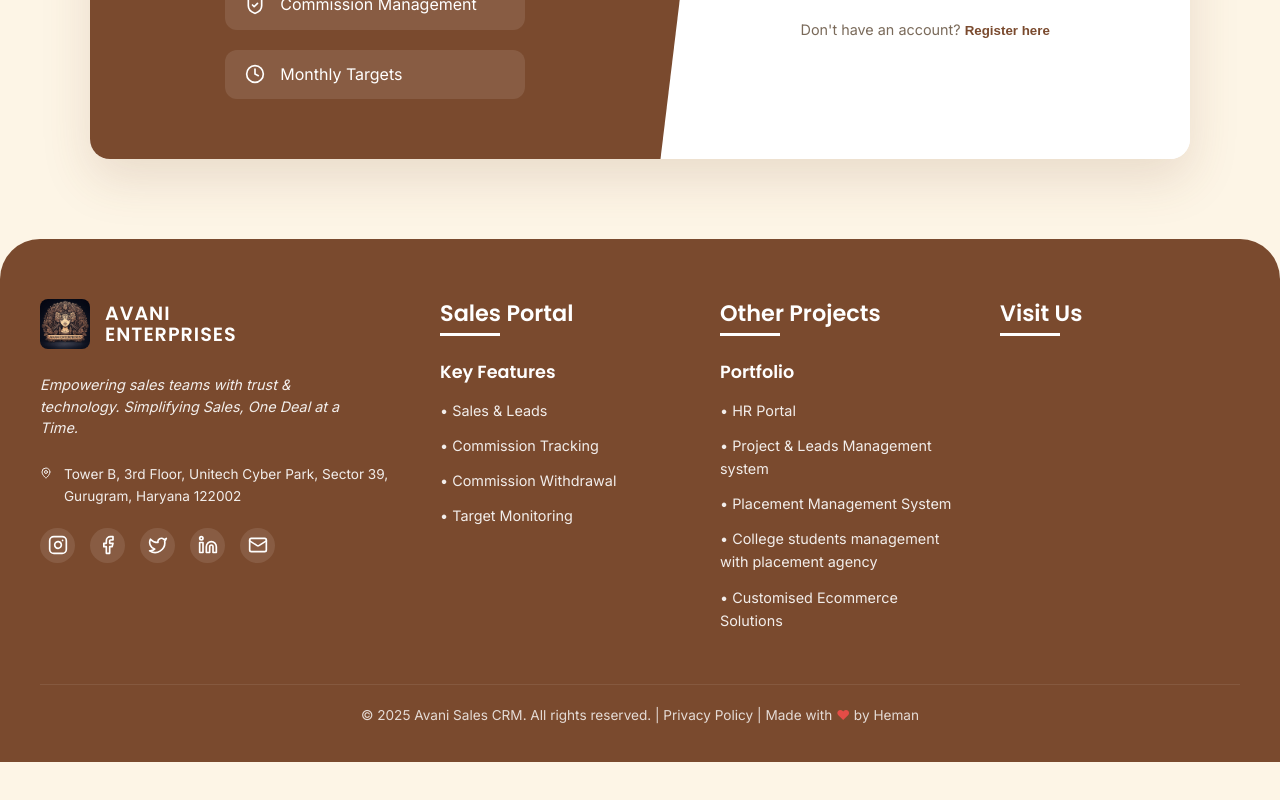
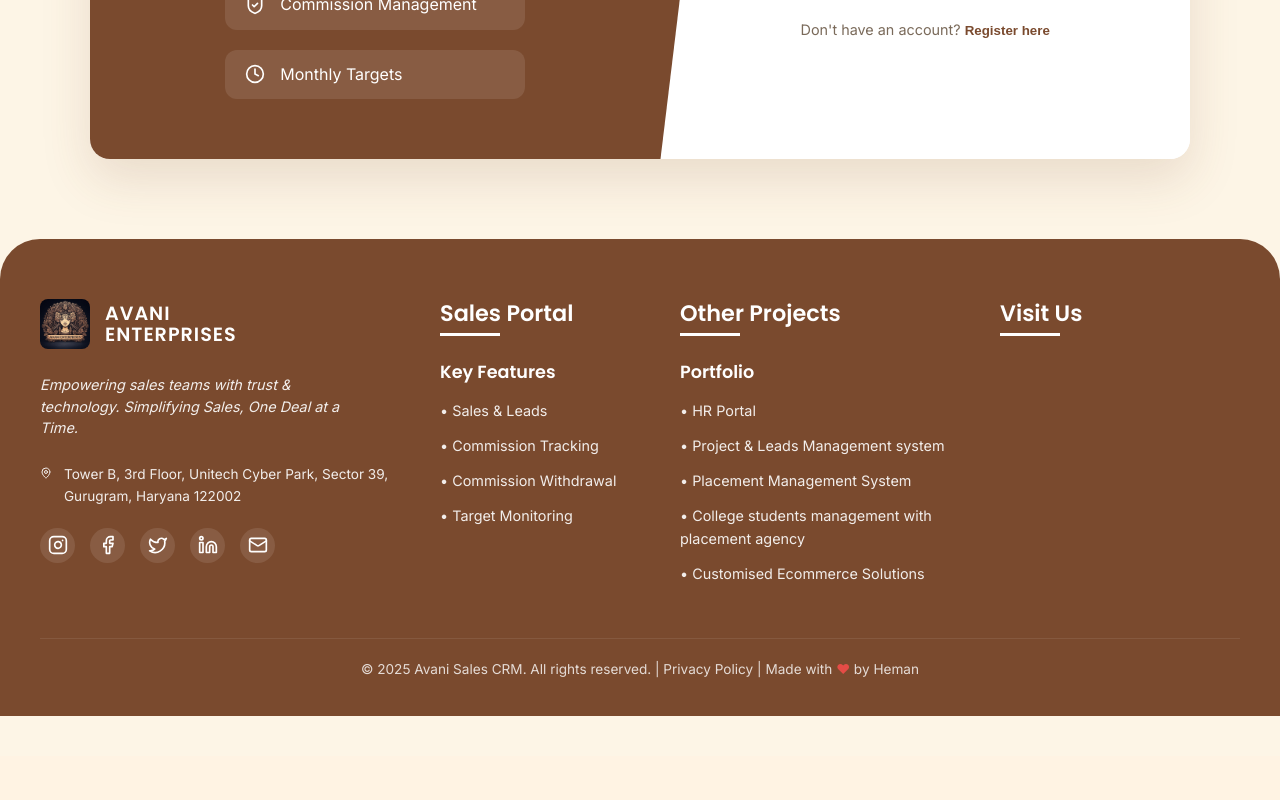
Before and after one commit to Heman1223/crm-sales-portal, a React (Vite) app in the folder frontend/: page /login in a window 1280 px wide. Shown: the part 653-1453 px from the top of the page. After the commit the page ends 1409 px from the top, so only its background shows below. Built offline with nearby package versions, Linux system fonts and the light colour scheme; no server answers; grey boxes are pictures that could not be loaded.

Commit message:
Refine footer project links alignment and expand list

```diff
--- a/frontend/src/components/layout/Footer.jsx
+++ b/frontend/src/components/layout/Footer.jsx
@@ -45,7 +45,7 @@
             </ul>
           </div>
 
-          <div className="footer-links">
+          <div className="footer-links footer-projects">
             <h4>Other Projects</h4>
             <div className="footer-hr-line"></div>
             <h5>Portfolio</h5>
@@ -194,6 +194,10 @@
           opacity: 0.9;
         }
 
+        .footer-projects {
+          margin-left: -40px;
+        }
+
         .external-links li a {
           color: white;
           text-decoration: none;
@@ -226,6 +230,9 @@
           .footer-main {
             grid-template-columns: 1fr 1fr;
           }
+          .footer-projects {
+            margin-left: 0;
+          }
         }
 
         @media (max-width: 768px) {
```
